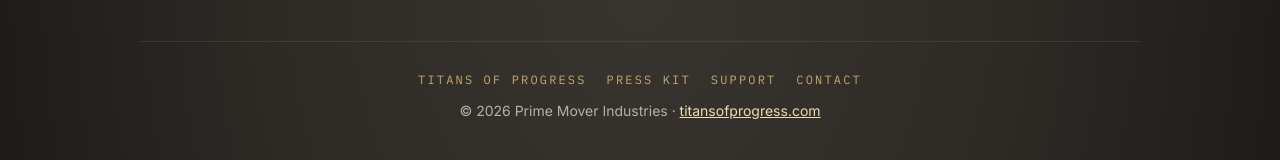
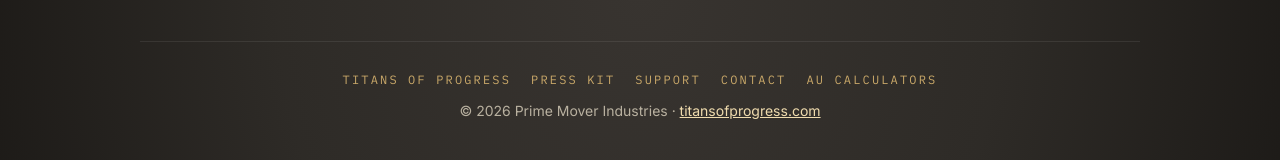
Before and after one commit to PrimeMoverIndustries/primemoverindustries.github.io, a plain HTML site: page index.html in a window 1280 px wide. Shown: the part 1611-1771 px from the top of the page. Drawn offline with nearby package versions, Linux system fonts and the light colour scheme.

Commit message:
Footer: link the AU calculators

```diff
--- a/index.html
+++ b/index.html
@@ -177,7 +177,7 @@
   </main>
 
   <footer>
-    <nav aria-label="Footer"><a href="/titans-of-progress/">Titans of Progress</a><a href="/press/">Press kit</a><a href="/support/">Support</a><a href="/contact/">Contact</a></nav>
+    <nav aria-label="Footer"><a href="/titans-of-progress/">Titans of Progress</a><a href="/press/">Press kit</a><a href="/support/">Support</a><a href="/contact/">Contact</a><a href="https://calc.primemoverindustries.com/">AU calculators</a></nav>
     © 2026 Prime Mover Industries · <a href="https://titansofprogress.com/">titansofprogress.com</a>
   </footer>
 </div>
```
